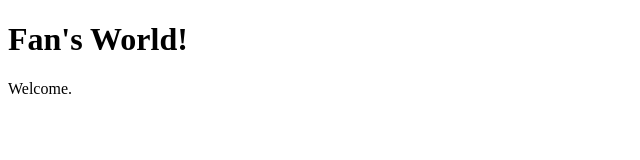
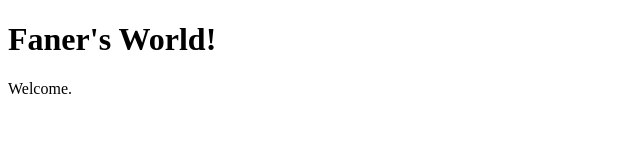
Before and after one commit to GzSpaceRoom/GzSpaceRoom.github.io, a plain HTML site: page index.html in a window 1280 px wide. Shown: the whole page, without its empty margins (0-640 px from the left). Drawn offline with Linux system fonts and the light colour scheme.

Commit message:
Update index.html

```diff
--- a/index.html
+++ b/index.html
@@ -1,7 +1,7 @@
 <!DOCTYPE html>
 <html>
 <body>
-<h1>Fan's World!</h1>
+<h1>Faner's World!</h1>
 <p>Welcome.</p>
 </body>
 </html>
```
